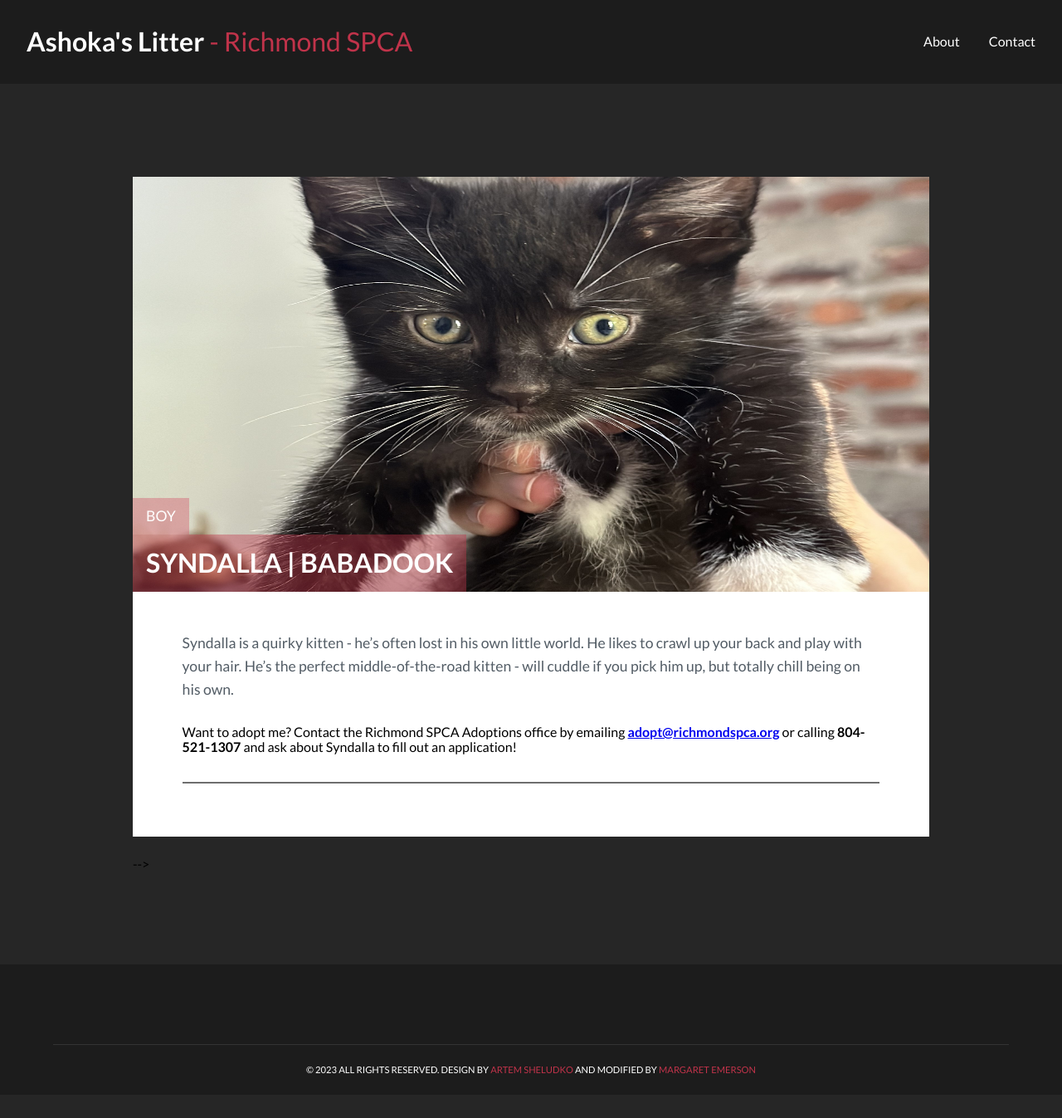
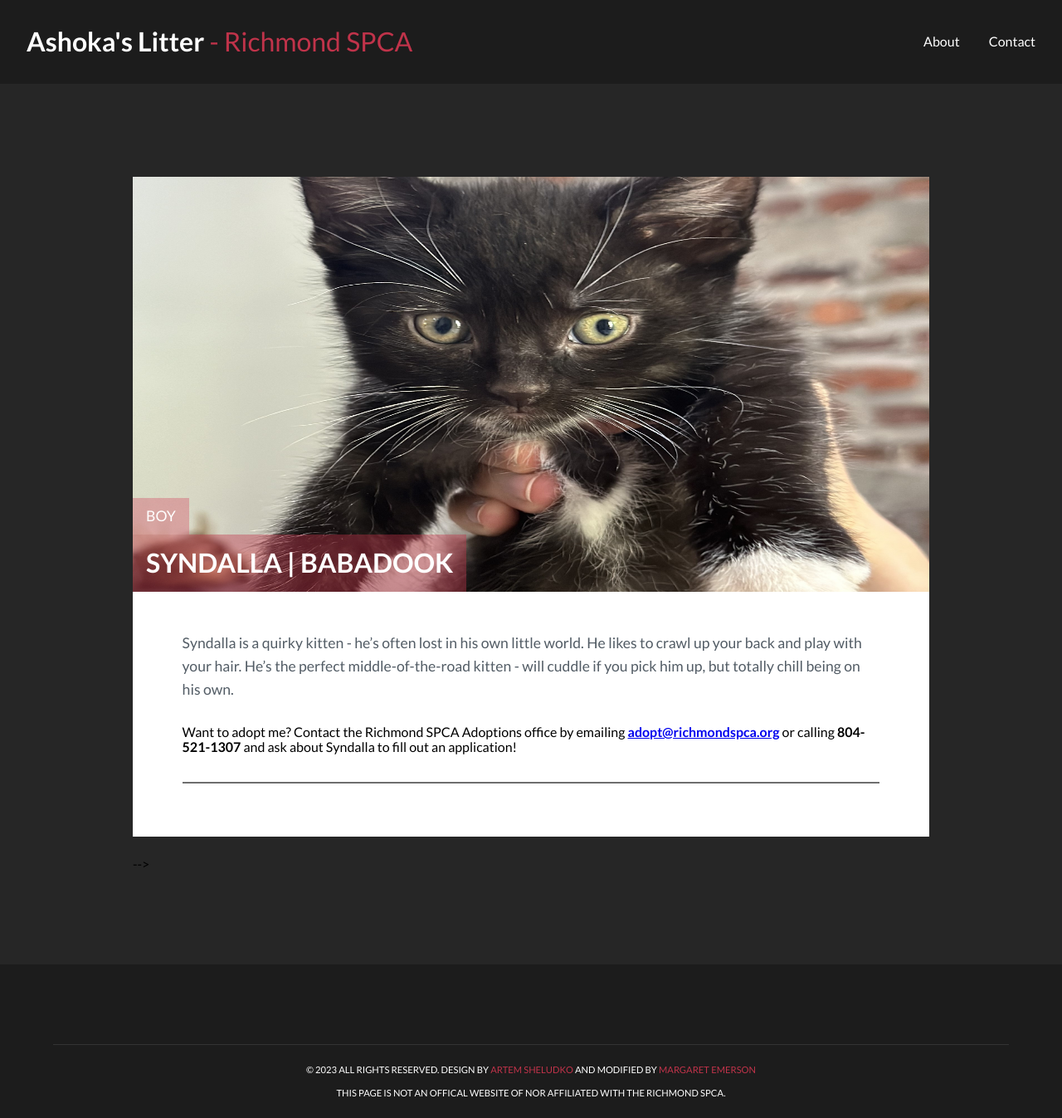
Before and after one commit to m-emer/rva-fosters, a Jekyll site: the page built from _posts/2023-10-31-babadook.markdown, in a window 1280 px wide. Shown: the whole page at 83% size. Built offline with Jekyll 4.4.1, drawn with Linux system fonts in a browser that asks for light colours; before the commit the page ends 1319 px from its top, so only the background shows below that.

Commit message:
add disclaimer

```diff
--- a/_includes/footer.html
+++ b/_includes/footer.html
@@ -4,6 +4,7 @@
     {% include social_footer.html %}
     <div class="copyright">
       <p>&copy; {{site.time | date: '%Y'}} All rights reserved. Design by <a href="https://artemsheludko.github.io" target="_blank">Artem Sheludko</a> and modified by <a href="https://github.com/m-emer" target="_blank">Margaret Emerson</a></p>
+      <p>This page is not an offical website of nor affiliated with the Richmond SPCA.</p>
     </div>
   </div>
 </footer> <!-- End Section Footer -->
```
